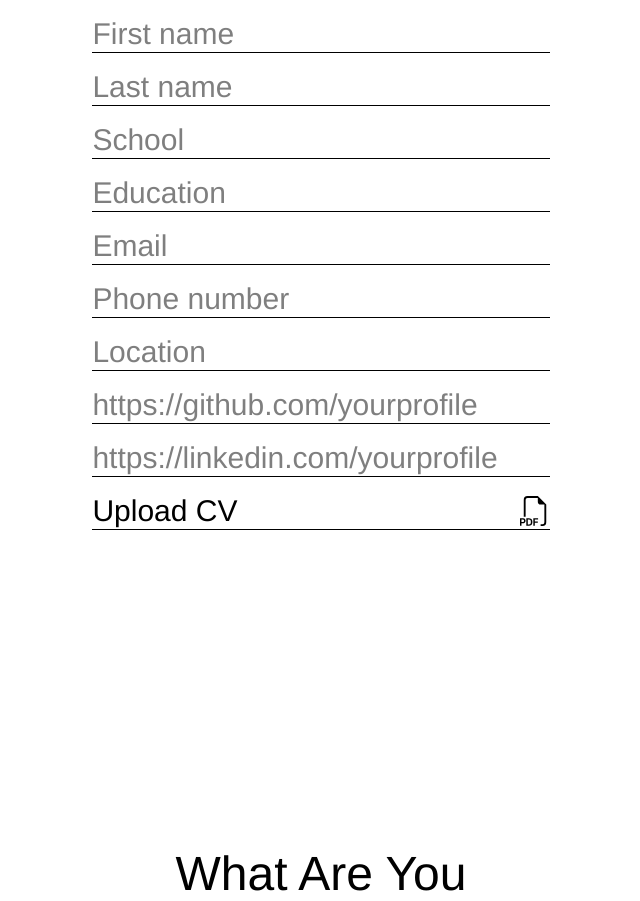
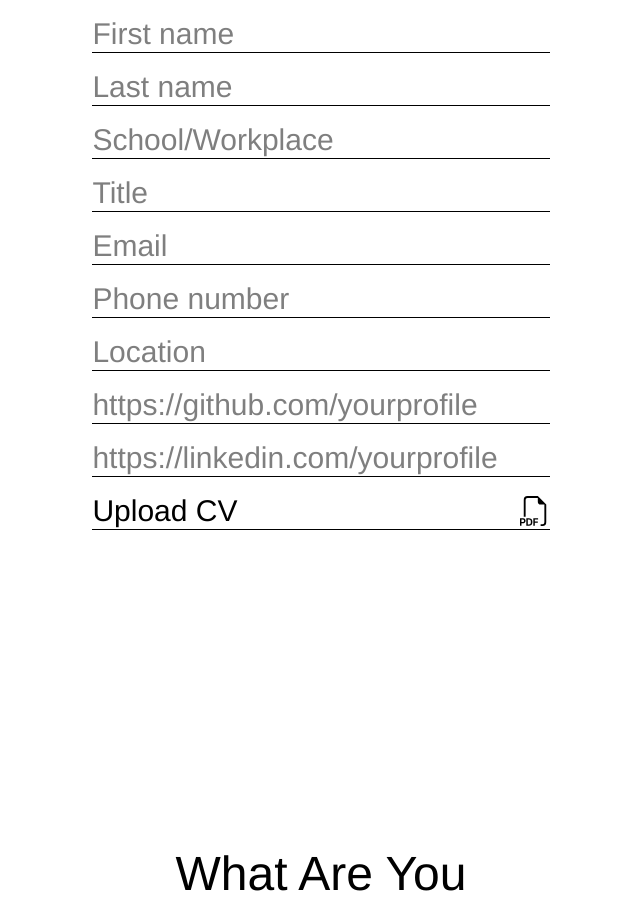
Before and after one commit to maxwelin/team-1, a React (Vite) app: page / in a window 1280 px wide. Shown: the part 1660-2561 px from the top of the page, without its empty margins (319-959 px from the left). Built offline with nearby package versions, Linux system fonts and the light colour scheme.

Commit message:
changed education input placeholder to title and school to school/workplace

```diff
--- a/src/components/Form/Form.jsx
+++ b/src/components/Form/Form.jsx
@@ -370,14 +370,14 @@ const Form = () => {
               style={{ color: fontColor }}
               name="school"
               defaultValue={school}
-              placeholder="School"
+              placeholder="School/Workplace"
               className="outline-none border-b w-full text-3xl focus:placeholder-transparent placeholder:font-normal"
             />
             <input
               type="text"
               name="education"
               defaultValue={education}
-              placeholder="Education"
+              placeholder="Title"
               className="outline-none border-b w-full text-3xl focus:placeholder-transparent placeholder:font-normal"
             />
             <input
```
